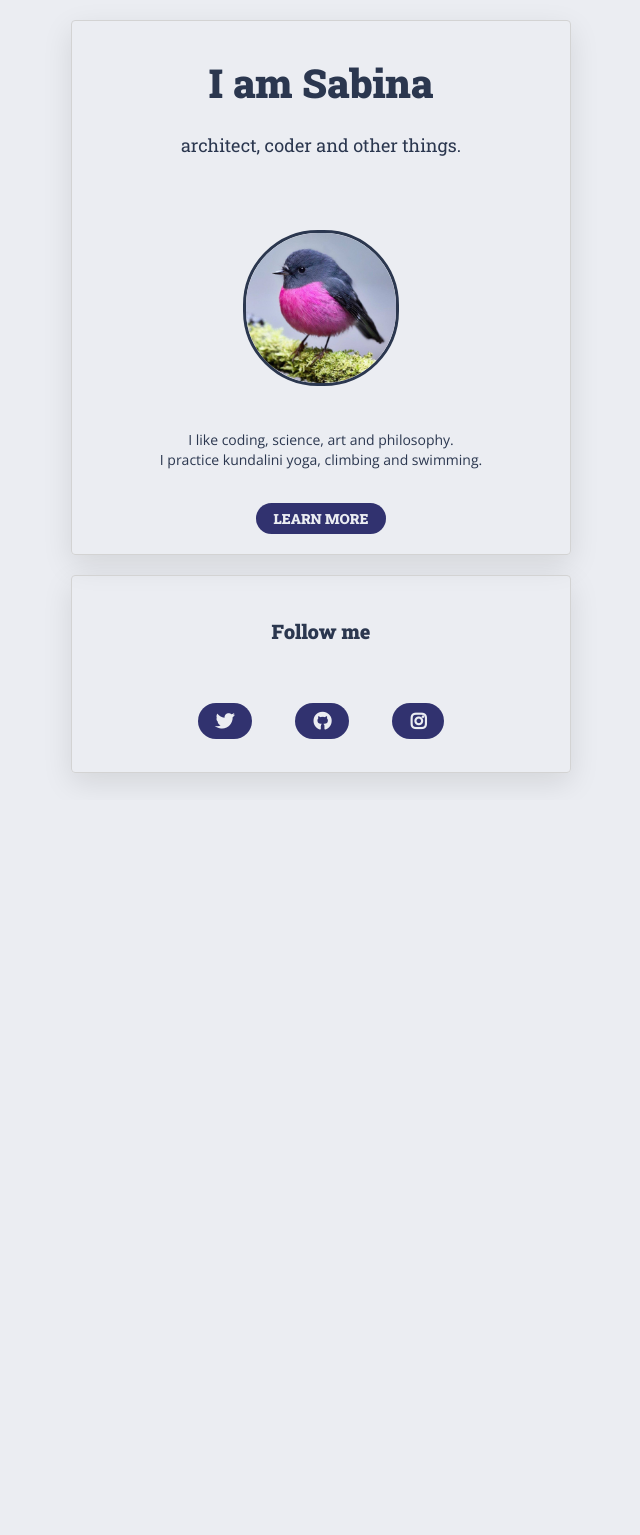
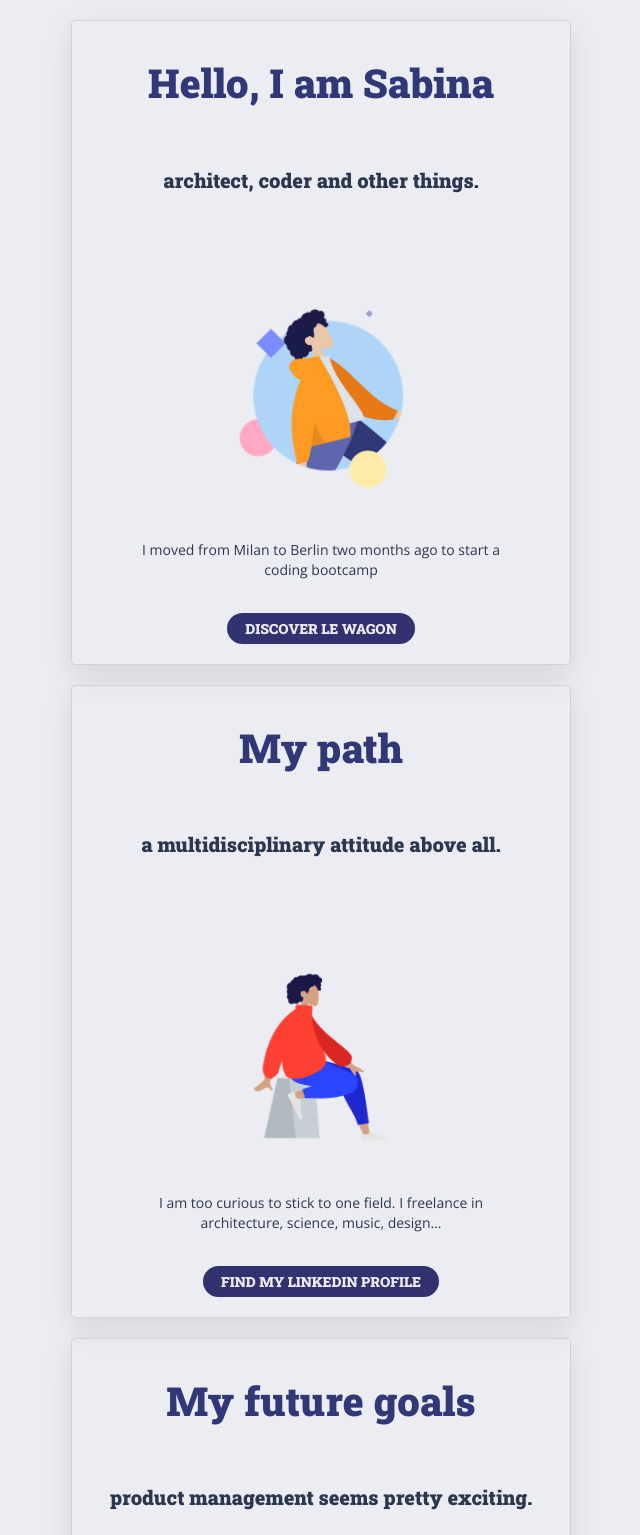
Before and after one commit to sabinacuccibar/github-page, a plain HTML site: page index.html in a window 1280 px wide. Shown: the top 1535 px of the page, without its empty margins (319-959 px from the left). Before the commit the page ends 800 px from the top, so only its background shows below. Drawn offline with nearby package versions, Linux system fonts and the light colour scheme.

Commit message:
adding My path and My goals

```diff
--- a/index.html
+++ b/index.html
@@ -15,16 +15,33 @@
 <body>
   <div class="container text-center">
     <div class="card">
-      <h1>I am Sabina</h1>
+      <h1>Hello, I am Sabina</h1>
       <h2>architect, coder and other things. </h2>
       <br>
-      <img src="images/profile.JPG" class="img-circle" width="150px" alt="Sabina Barcucci">
-      <p>I like coding, science, art and philosophy.<br>I practice kundalini yoga, climbing and swimming. </p>
-      <a href="https://www.linkedin.com/in/sabinabarcucci/" target="_blank">LEARN MORE</a>
+      <img src="images/profile.png" width="180px" alt="Sabina Barcucci">
+      <p>I moved from Milan to Berlin two months ago to start a coding bootcamp</p>
+      <a href="https://www.lewagon.com/" target="_blank">DISCOVER LE WAGON</a>
     </div>
 
     <div class="card">
-      <h3>Follow me</h3>
+      <h1>My path</h1>
+      <h2>a multidisciplinary attitude above all. </h2>
+      <br>
+      <img src="images/aspirations.png"  width="150px" alt="Sabina Barcucci">
+      <p>I am too curious to stick to one field. I freelance in architecture, science, music, design... </p>
+      <a href="https://www.linkedin.com/in/sabinabarcucci/" target="_blank">FIND MY LINKEDIN PROFILE</a>
+    </div>
+
+     <div class="card">
+      <h1>My future goals</h1>
+      <h2>product management seems pretty exciting.</h2>
+      <br>
+      <img src="images/my_plan.png"  width="150px" alt="Sabina Barcucci">
+      <p>I have product ideas in various fields from enhanced digital interaction to media platform for streaming communities. Wanna chat?</p>
+      <a href="mailto:sabina.barcucci@gmail.com">DROP ME AN EMAIL</a>
+    </div>
+
+    <div class="card">
       <ul class="list-inline">
         <li>
           <a href="https://twitter.com/sabinacuccibar" target="_blank"><i class="fab fa-twitter"></i></a>
--- a/style.css
+++ b/style.css
@@ -11,6 +11,7 @@ body {
 
 h1 {
   font-family: 'Roboto Slab', serif;
+  color: #303878;
   font-weight: bolder;
   font-size: 40px;
 
@@ -18,18 +19,18 @@ h1 {
 
 h2 {
   font-family: 'Roboto Slab', serif;
-  font-weight: normal;
-  font-size: 18px;
-  line-height: 0px;
-}
-
-h3 {
-  font-family: 'Roboto Slab', serif;
   color: #2b374f;
   font-weight: bold;
   font-size: 20px;
 }
 
+h3 {
+  font-family: 'Roboto Slab', serif;
+  font-weight: normal;
+  font-size: 18px;
+  line-height: 0px;
+}
+\
 h4 {
   font-size: 120px;
   line-height: 0px;
@@ -73,13 +74,10 @@ a:hover {
 }
 
 
+.img-circle {
+  border-radius: 75px
+}
 
-.img-circle {
-  border-radius: 75px;
-  border-style: solid;
-  border-color: #2b374f;
-
-}
 .text-center {
   text-align: center;
 }
```
Also changed, not shown: images/my_plan.png (added), images/profile.JPG (deleted), images/profile.png (added).
